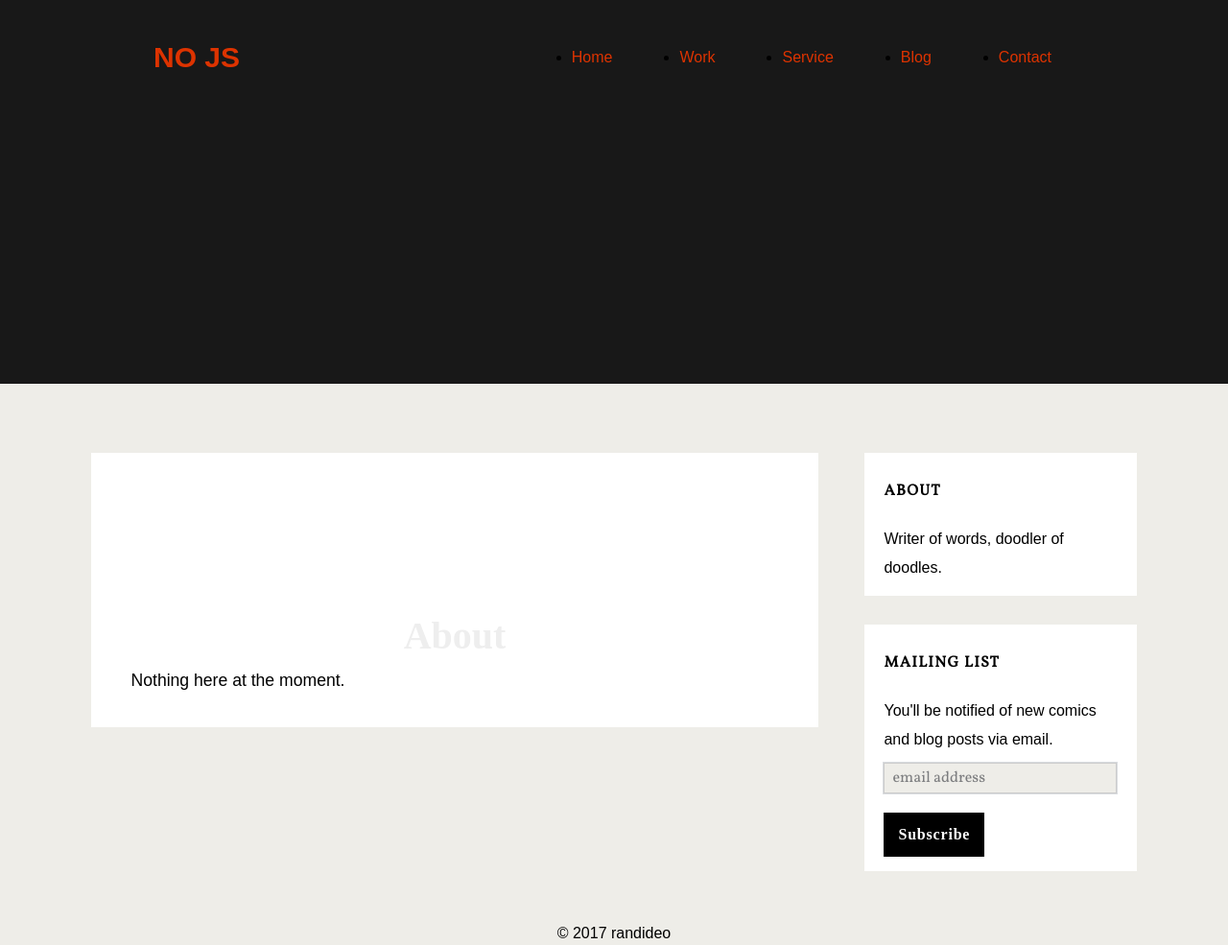
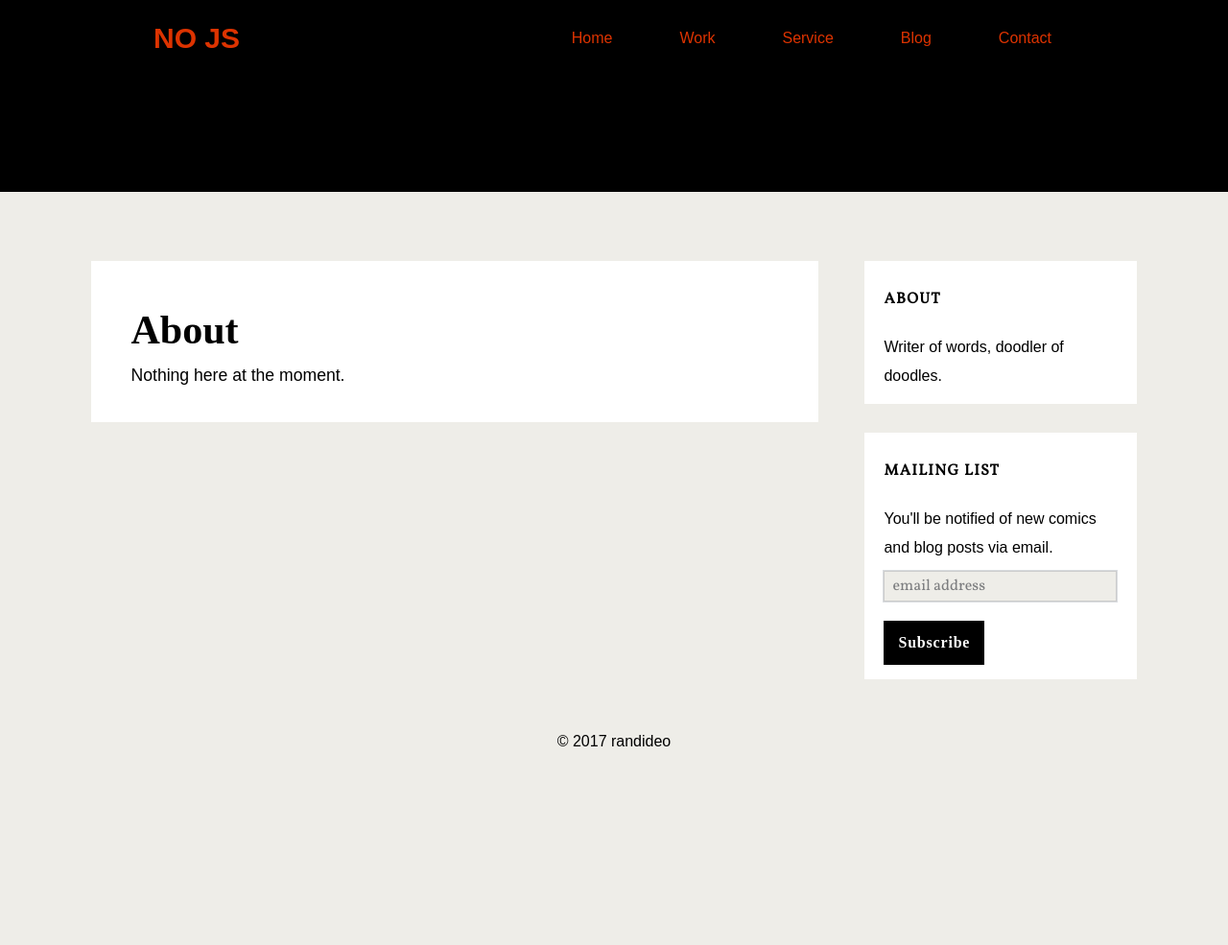
Before and after one commit to randideo/randideo.github.io, a Jekyll site: the page built from about.html, in a window 1280 px wide. Shown: the whole page at 96% size. Built offline with Jekyll 4.4.1, drawn with Linux system fonts in a browser that asks for light colours; nearby versions of some CDN libraries; some web fonts are replaced; comment, search, counter and statistics services are not loaded; after the commit the page ends 900 px from its top, so only the background shows below that.

Commit message:
Update header.html

```diff
--- a/_includes/header.html
+++ b/_includes/header.html
@@ -30,9 +30,9 @@
 }
 
 header {
-	  background: #181818;
-	  height: 400px;
-	  padding-top: 40px;
+	  background: #000;
+	  height: 200px;
+	  padding-top: 20px;
 }
 
 .inner {
@@ -48,15 +48,6 @@ header {
 	  font-weight: 800;
 	  font-size: 30px;
 	  line-height: 40px;
-}
-
-h1 {
-	  text-align: center;
-	  width: 100%;
-	  margin-top: 120px;
-	  color: #eee;
-	  font-weight: 800;
-	  font-size: 40px;
 }
 
 nav > ul {
```
